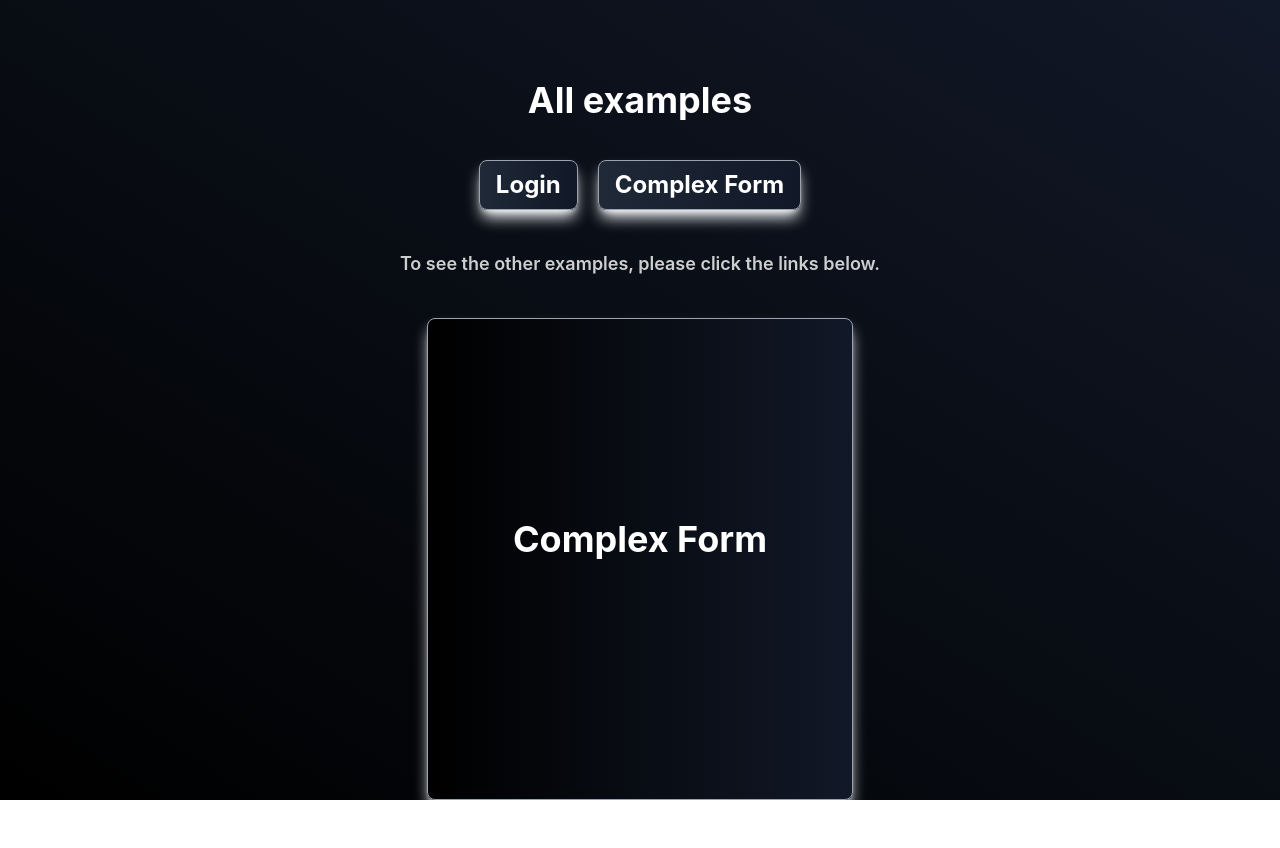
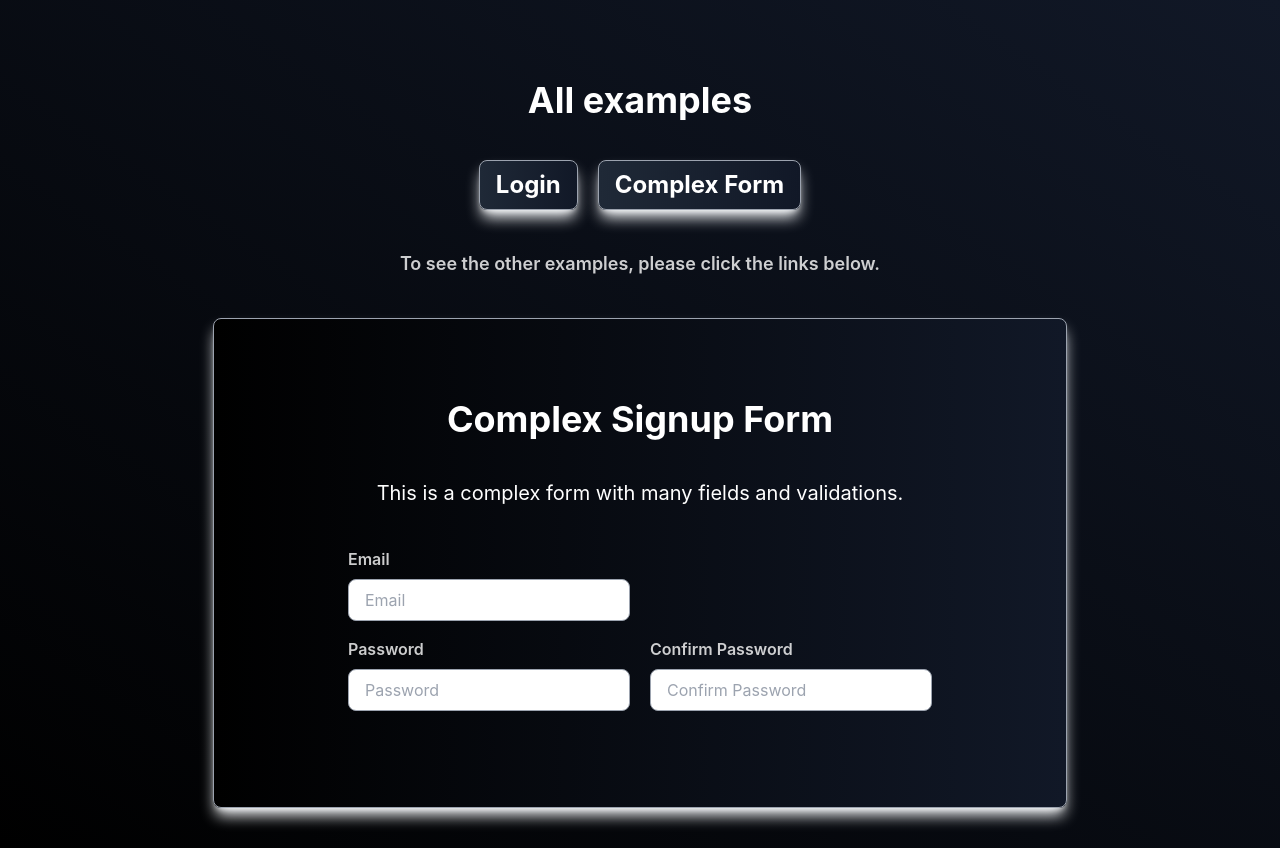
Before and after one commit to yamisagi/rs-form, a React app: page /complex-form in a window 1280 px wide. Before the commit the page ends 800 px from the top, so only its background shows below. Built offline with nearby package versions, Linux system fonts and the light colour scheme; the HTML template or start-up script is replaced by a standard one.

Commit message:
refactor: Form styles & Create ComplexForm component

```diff
--- a/src/App.css
+++ b/src/App.css
@@ -1,7 +1,12 @@
 @tailwind base;
 @tailwind components;
 @tailwind utilities;
-
+html {
+  scroll-behavior: smooth;
+  ::-webkit-scrollbar {
+    display: none;
+  }
+}
 body {
   margin: 0;
   padding: 0;
@@ -11,13 +16,22 @@ body {
 
 @layer background {
   .bg-background-pattern {
-    @apply bg-opacity-50 bg-gradient-to-tr from-black to-gray-900 text-white h-screen flex flex-col;
+    @apply bg-opacity-50 bg-gradient-to-tr from-black to-gray-900 text-white flex flex-col min-h-dvh;
   }
 }
 
-@layer  base {
+@layer base {
   .h1-form {
     @apply text-4xl font-bold mb-10 text-white;
+  }
+  .p-form {
+    @apply text-xl text-white mb-10;
+  }
+  .label-form {
+    @apply text-white text-opacity-80 mb-2 font-semibold text-left w-full;
+  }
+  .input-form {
+    @apply px-4 py-2 border border-gray-400 rounded-lg mb-4;
   }
 }
 
@@ -33,8 +47,8 @@ body {
     hover:bg-gradient-to-r hover:from-gray-900 hover:to-black;
   }
   .login-form {
-    @apply flex flex-col items-center justify-center h-screen text-black
-    mx-auto w-2/3 md:w-1/2 lg:w-1/3 bg-gradient-to-r from-black to-gray-900 bg-opacity-80 border border-gray-400 rounded-lg shadow-lg shadow-slate-50;
+    @apply flex flex-col items-center justify-center text-black
+    mx-auto w-3/4 md:w-2/3 bg-gradient-to-r from-black to-gray-900 bg-opacity-80 border border-gray-400 rounded-lg shadow-lg shadow-slate-50 px-1 py-10 mb-10;
   }
   .dialog-modal {
     @apply flex flex-col items-center justify-center
--- a/src/App.tsx
+++ b/src/App.tsx
@@ -6,6 +6,7 @@ import pathList from './constants/links';
 const App = () => {
   return (
     <div className='bg-background-pattern'>
+      <div className='flex flex-col items-center justify-center'>
         <h1 className='text-center text-4xl font-bold text-primary mt-20 mb-10'>
           All examples
         </h1>
@@ -23,6 +24,7 @@ const App = () => {
         </div>
         <Outlet />
       </div>
+    </div>
   );
 };
 
--- a/src/components/ComplexForm.tsx
+++ b/src/components/ComplexForm.tsx
@@ -2,13 +2,53 @@ import React from 'react';
 
 const ComplexForm = () => {
   return (
-    <>
-      <form className='login-form'>
-        <div>
-          <h1 className='h1-form'>Complex Form</h1>
+    <form className='login-form h-fit'>
+      <div className='flex flex-col items-center justify-center p-10'>
+        <h1 className='h1-form'>Complex Signup Form</h1>
+        <p className='p-form'>
+          This is a complex form with many fields and validations.
+        </p>
+        <div className='flex flex-col items-start justify-start w-full'>
+          <label htmlFor='email' className='label-form'>
+            Email
+          </label>
+
+          <input
+            className='input-form'
+            type='email'
+            name='email'
+            id='email'
+            placeholder='Email'
+          />
         </div>
-      </form>
-    </>
+        <div className='grid grid-cols-1 md:grid-cols-2 gap-5 w-full'>
+          <div className='flex flex-col items-center md:items-start justify-center md:justify-start'>
+            <label htmlFor='password' className='label-form'>
+              Password
+            </label>
+            <input
+              className='input-form'
+              type='password'
+              name='password'
+              id='password'
+              placeholder='Password'
+            />
+          </div>
+          <div className='flex flex-col items-center md:items-start justify-center md:justify-start'>
+            <label htmlFor='password' className='label-form'>
+              Confirm Password
+            </label>
+            <input
+              className='input-form'
+              type='password'
+              name='password'
+              id='password'
+              placeholder='Confirm Password'
+            />
+          </div>
+        </div>
+      </div>
+    </form>
   );
 };
 
--- a/src/components/Login.tsx
+++ b/src/components/Login.tsx
@@ -84,14 +84,8 @@ const Login = () => {
         }}
       >
         <div className='flex flex-col items-center justify-center w-50'>
-          <h1 className='h1-form'>
-            Login
-          </h1>
-          <label
-            htmlFor='username'
-            className='text-white
-          text-opacity-80 mb-2 font-semibold text-left w-full'
-          >
+          <h1 className='h1-form'>Login</h1>
+          <label htmlFor='username' className='label-form'>
             Username
           </label>
           <input
@@ -102,12 +96,11 @@ const Login = () => {
             name='username'
             onChange={handleOnChange}
             value={inputValues.username}
-            className='px-4 py-2 border border-gray-400 rounded-lg mb-4'
+            className='input-form'
           />
           <label
             htmlFor='password'
-            className='text-white
-          text-opacity-80 mb-2 font-semibold text-left w-full'
+            className='label-form'
           >
             Password
           </label>
@@ -119,7 +112,7 @@ const Login = () => {
             name='password'
             onChange={handleOnChange}
             value={inputValues.password}
-            className='px-4 py-2 border border-gray-400 rounded-lg mb-4'
+            className='input-form'
           />
           <button
             type='submit'
```
Lines whose indentation alone changed are shown as unchanged.
